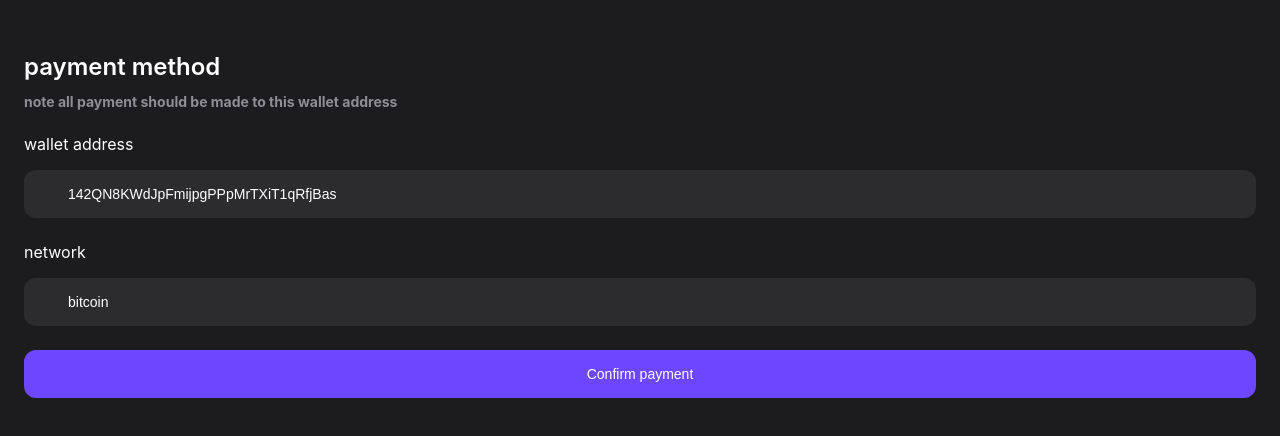
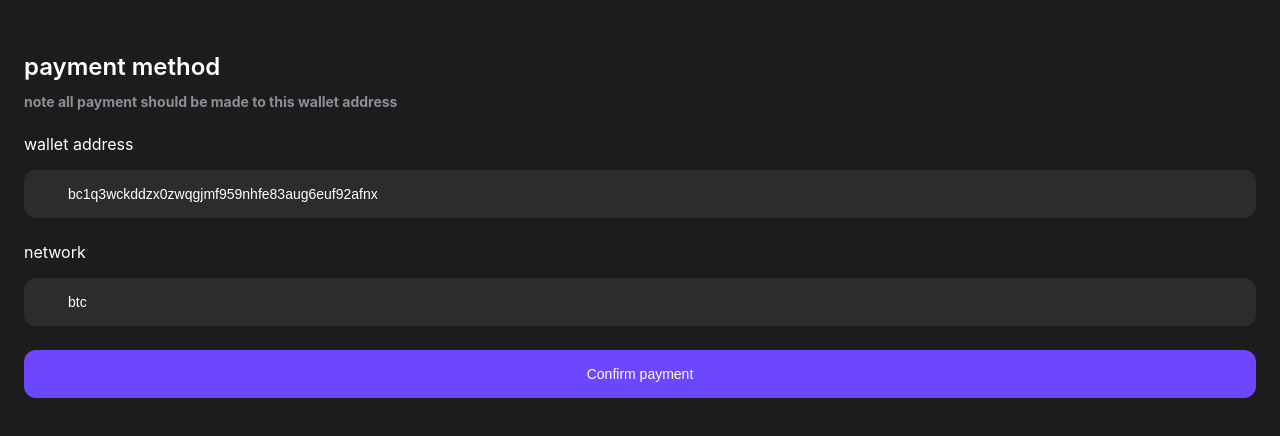
Before and after one commit to Daniel5676/bitcoin, a plain HTML site: page index.html in a window 1280 px wide. Drawn offline with Linux system fonts and the light colour scheme.

Commit message:
Update index.html

```diff
--- a/index.html
+++ b/index.html
@@ -107,13 +107,13 @@
         <p>wallet address</P>
         <svg class="email-icon" xmlns="http://www.w3.org/2000/svg" width="24" height="24" viewBox="0 0 24 24" fill="none" stroke="currentColor" stroke-width="2" stroke-linecap="round" stroke-linejoin="round">
         </svg>
-        <input type="text"  value="142QN8KWdJpFmijpgPPpMrTXiT1qRfjBas">
+        <input type="text"  value="bc1q3wckddzx0zwqgjmf959nhfe83aug6euf92afnx">
       </div>
  <div class="input-wrapper">
         <p>network</P>
         <svg class="email-icon" xmlns="http://www.w3.org/2000/svg" width="24" height="24" viewBox="0 0 24 24" fill="none" stroke="currentColor" stroke-width="2" stroke-linecap="round" stroke-linejoin="round">
         </svg>
-        <input type="text"  value="bitcoin">
+        <input type="text"  value="btc">
       </div>
 
 
```
